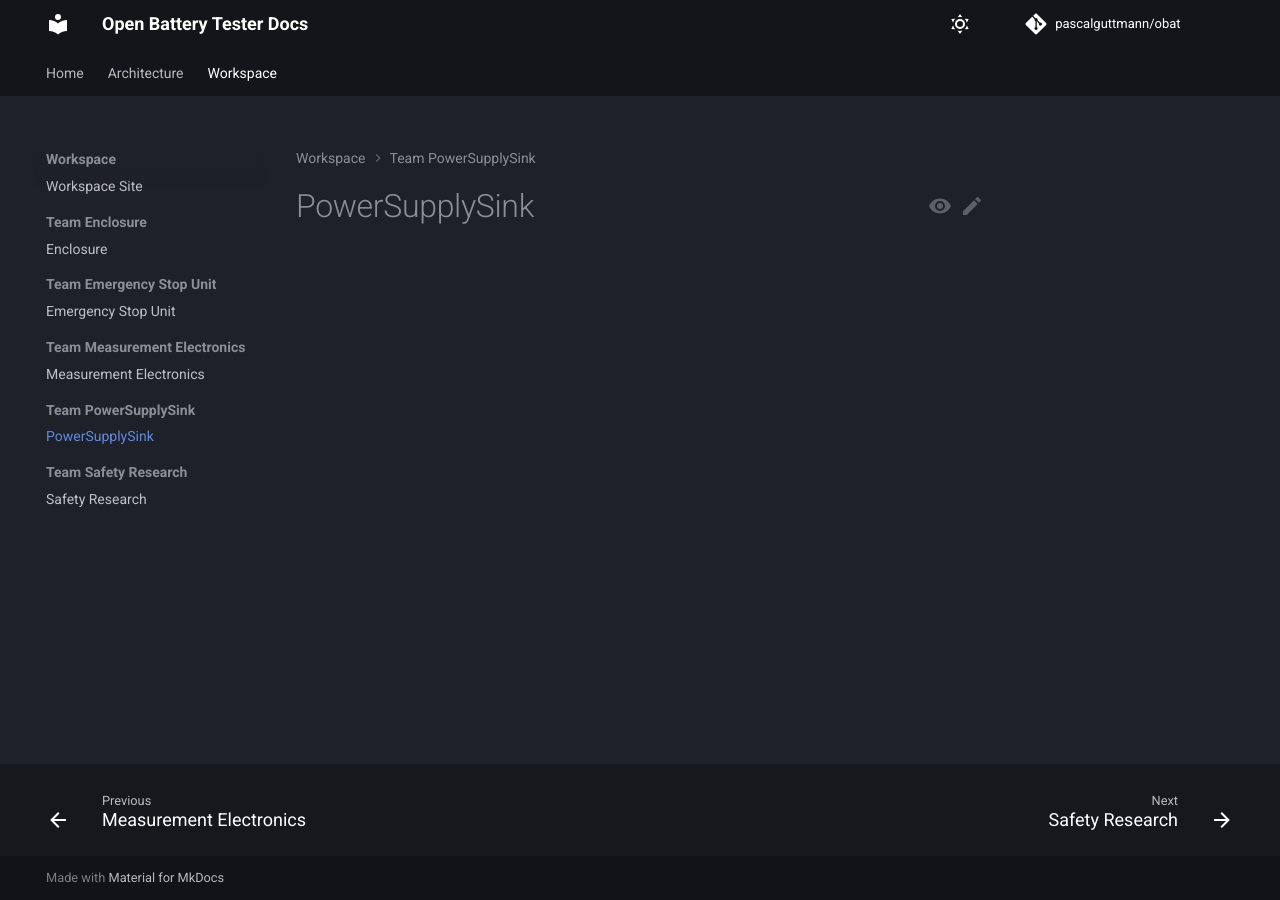
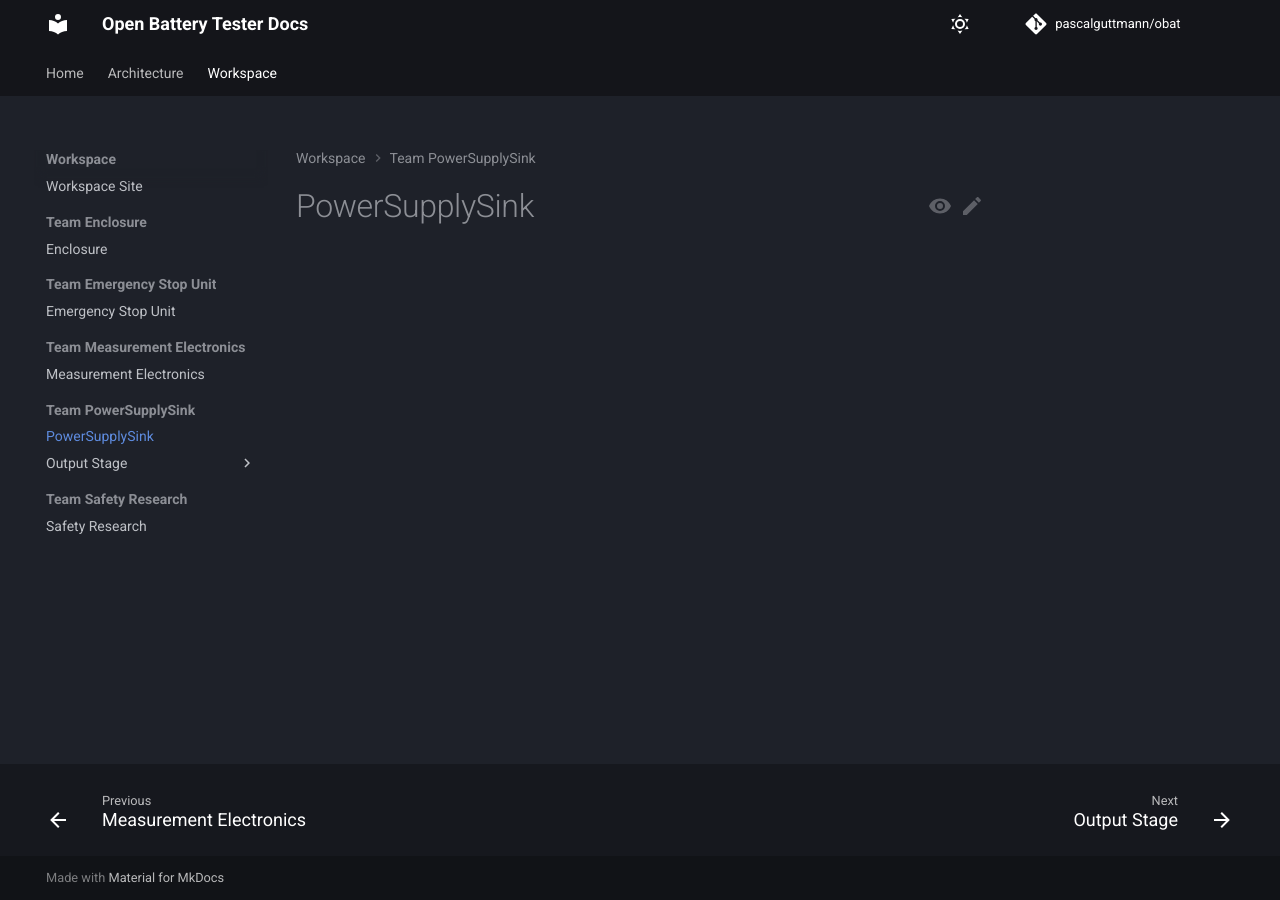
Before and after one commit to pascalguttmann/obat, an MkDocs documentation site: the page built from docs/workspace/pss/index.md, in a window 1280 px wide. Built offline with MkDocs 1.6.1 and Material for MkDocs 9.7.7, drawn with Linux system fonts in a browser that asks for light colours; comment, search, counter and statistics services are not loaded.

Commit message:
add powersupplysink outputstage page

```diff
--- /dev/null
+++ b/docs/workspace/pss/outstage/outstage.md
@@ -0,0 +1,2 @@
+Output Stage
+============
--- a/mkdocs.yml
+++ b/mkdocs.yml
@@ -23,6 +23,8 @@
       - workspace/meas/index.md
     - Team PowerSupplySink:
       - workspace/pss/index.md
+      - Output Stage:
+        - workspace/pss/outstage/outstage.md
     - Team Safety Research:
       - workspace/safety/index.md
 plugins:
```
